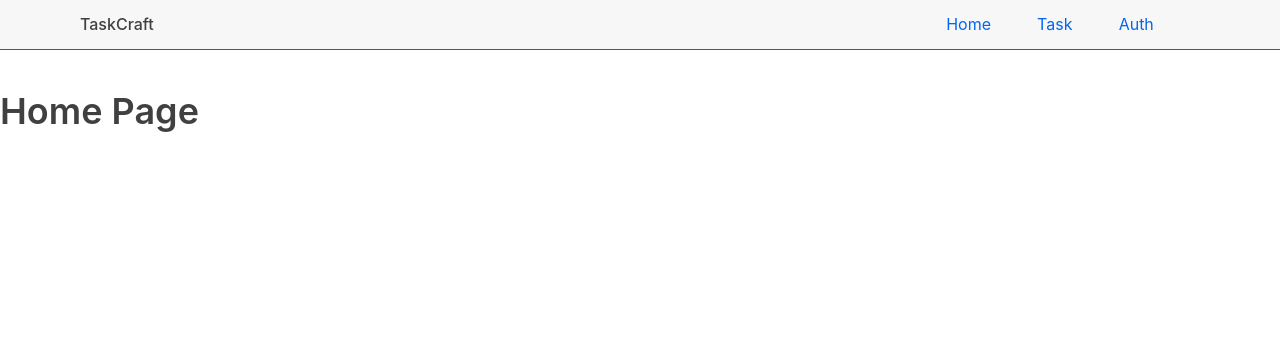
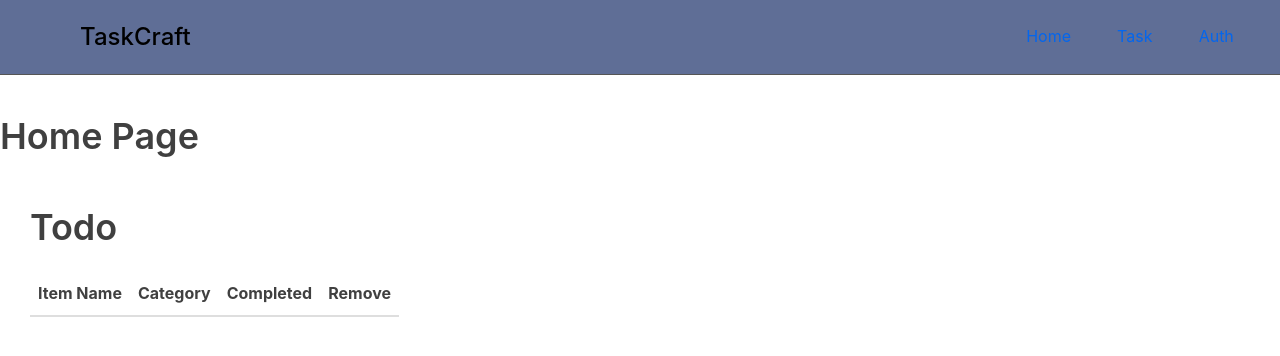
Before and after one commit to Tylermhh/404-day-visualizer-app, a React (Create React App) app in the folder packages/react-frontend/: page /home in a window 1280 px wide. Shown: the top 356 px of the page. Built offline with nearby package versions, Linux system fonts and the light colour scheme.

Commit message:
woring on tabes

```diff
--- a/packages/react-frontend/package.json
+++ b/packages/react-frontend/package.json
@@ -3,6 +3,7 @@
   "version": "0.1.0",
   "private": true,
   "dependencies": {
+    "@material/web": "^1.2.0",
     "@radix-ui/react-popover": "1.0.7",
     "@radix-ui/themes": "^2.0.3",
     "@testing-library/jest-dom": "^5.17.0",
--- a/packages/react-frontend/src/components/HomePage.tsx
+++ b/packages/react-frontend/src/components/HomePage.tsx
@@ -17,13 +17,18 @@ const tempTasks = [
 ];
 
 const HomePage: React.FC<{}> = () => {
+
+  const [tasks, setTasks] = useState([]);
+
   return (
     <div>
       <Nav />
       <h1>
         Home Page
       </h1>
-
+      <Table
+        // taskData={tempTasks}
+      />
     </div>
   )
 }
--- a/packages/react-frontend/src/components/Nav/Nav.module.css
+++ b/packages/react-frontend/src/components/Nav/Nav.module.css
@@ -1,17 +1,19 @@
 .navbar {
     width: 100%;
-    height: 50px;
-    background: #f7f7f7;
+    height: 75px;
+    background: #5F6E96;
     border-bottom: 1px solid #555;
     display: flex;
     align-items: center;
     justify-content: space-between;
-    padding: 0 80px;
 }
 
 .logo-container span {
     font-weight: 500;
+    font-size: x-large;
+    color: black;
     cursor: pointer;
+    margin-left: 80px;
 }
 
 .links-container {
@@ -22,10 +24,10 @@
 
 .links a {
     text-decoration: none;
-    color: rgb(14, 34, 14);
+    color: rgb(202, 199, 39);
 }
 
 .links a:hover {
     text-decoration: none;
-    color:rgba(14, 34, 14, 0.8);
+    color:rgba(202, 199, 39, 0.8);
 }
--- a/packages/react-frontend/src/components/Nav/Nav.tsx
+++ b/packages/react-frontend/src/components/Nav/Nav.tsx
@@ -1,5 +1,4 @@
 import React from 'react'
-import { useNavigate } from 'react-router-dom';
 import styles from './Nav.module.css';
 import * as data from './links.json'
 
@@ -11,7 +10,7 @@ type Link = {
     href: string
 }
 
-const Links: React.FC<{links:Link[]}> =({ links }) => {
+const Links: React.FC<{ links : Link[] }> =({ links }) => {
     return (
         <div className = {styles['links-container']}>
             {links.map((link : Link) => {
--- a/packages/react-frontend/src/components/Table/HomeTable.tsx
+++ b/packages/react-frontend/src/components/Table/HomeTable.tsx
@@ -1,19 +1,28 @@
 import React from 'react'
-import { Flex, Text, Button, Box, Grid, ScrollArea, Table } from '@radix-ui/themes';
+import styles from "./Table.module.css"
+
+type Task = {
+  item_name: string;
+  category: string;
+  completed: boolean;
+}
 
 const TableTitle: React.FC<{}> = () => {
   return (
-    <thead>
-      <tr>
-        <h2>Todo List (Coming Up)</h2>
-      </tr>
-    </thead>
+    <div>
+      <thead>
+        <h1>
+          Todo
+          </h1>
+        </thead>
+    </div>
   )
 }
 
 const TableHeader: React.FC<{}> = () => {
   return (
-    <thead>
+    <div>
+      <thead>
         <tr>
           <th>Item Name</th>
           <th>Category</th>
@@ -21,6 +30,7 @@ const TableHeader: React.FC<{}> = () => {
           <th>Remove</th>
         </tr>
       </thead>
+    </div>
   )
 }
 
@@ -45,6 +55,7 @@ const TableBody: React.FC<{props: any}> = ({props}) => {
           </tr>
       );
   });
+
   return (
     <tbody>
       {rows}
@@ -54,8 +65,9 @@ const TableBody: React.FC<{props: any}> = ({props}) => {
 
 const HomeTable: React.FC<{}> = () => {
   return (
-    <table>
+    <table className = {styles.table}>
       <TableTitle />
+      <TableHeader />
     </table>
   )
 }
--- a/packages/react-frontend/src/components/Table/Table.module.css
+++ b/packages/react-frontend/src/components/Table/Table.module.css
@@ -0,0 +1,20 @@
+.table {
+    width: 60%;
+    height: 60%;
+    margin: 0 0 1.5rem 0;
+    margin-left: 30px;
+}
+
+.title {
+    font-weight: 500;
+    font-size: x-large;
+    color: black;
+}
+
+.header {
+    width: 100%;
+    height: 100%;
+    align-items: center;
+    justify-content: space-evenly;
+    border-bottom: 2px solid #dedede;
+}
--- a/packages/react-frontend/src/types/index.d.ts
+++ b/packages/react-frontend/src/types/index.d.ts
@@ -1 +1,4 @@
-declare module "*.module.css";
+declare module "*.module.css" {
+    const content: Record<string, string>;
+    export default content;
+  }
```
Also changed, not shown: 1 other file (tests, documents, lock files or other folders).
